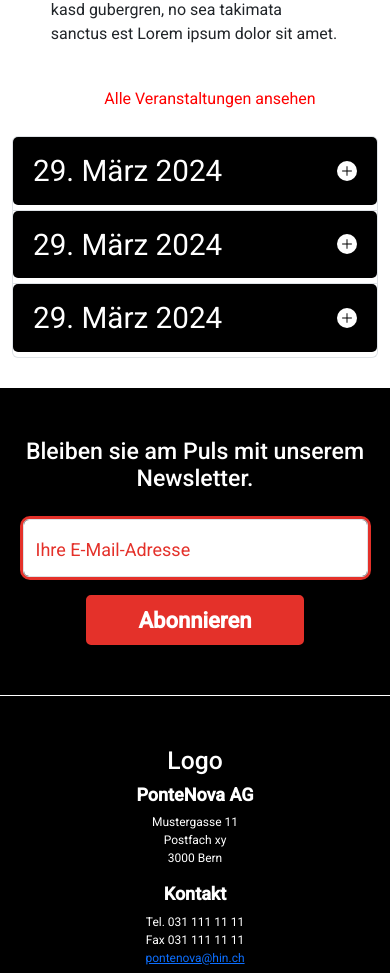
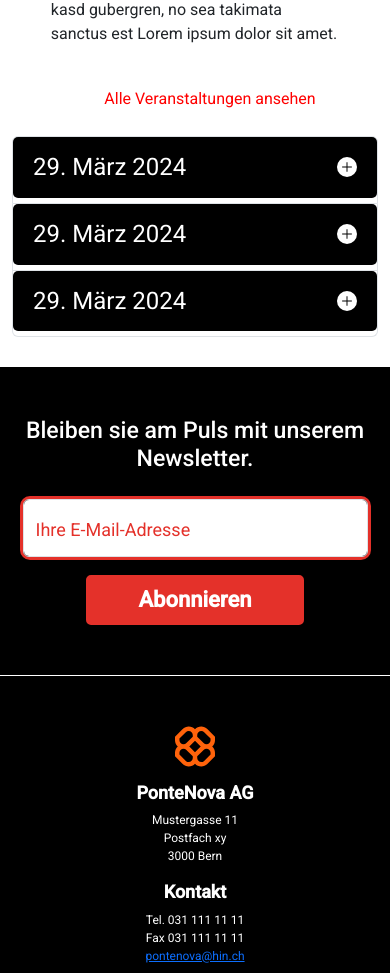
Before and after one commit to maeneler/pontenova, a React (Create React App) app: page / in a window 390 px wide. Shown: the part 3460-4433 px from the top of the page. Built offline with nearby package versions, Linux system fonts and the light colour scheme.

Commit message:
Accordion responsive fixes, logo added in footer

```diff
--- a/src/components/Angebote.css
+++ b/src/components/Angebote.css
@@ -46,3 +46,15 @@
 .custom-pontenova-header button::after{
     background-image: url(../../public/images/icons8-plus-black.svg);
 }
+
+@media screen and (max-width: 500px) {
+    .custom-accordion{
+        font-size: 20px;
+    }
+}
+
+@media screen and (max-width: 385px) {
+    .custom-accordion{
+        font-size: 16px;
+    }
+}
--- a/src/components/Footer.css
+++ b/src/components/Footer.css
@@ -24,4 +24,8 @@
     justify-content: center;
    }
 
+   .test img{
+    margin-bottom: 15px;
+   }
+
 }
--- a/src/components/Footer.js
+++ b/src/components/Footer.js
@@ -8,7 +8,7 @@ const Footer = () => {
             <Container fluid className='footer'>
                 <Row className='test'>
                     <Col>
-                        <h2>Logo</h2>
+                        <img src={'../../images/logoipsum-298.svg'} alt=''></img>
                     </Col>
                     <Col>
                         <h6>PonteNova AG</h6>
```
